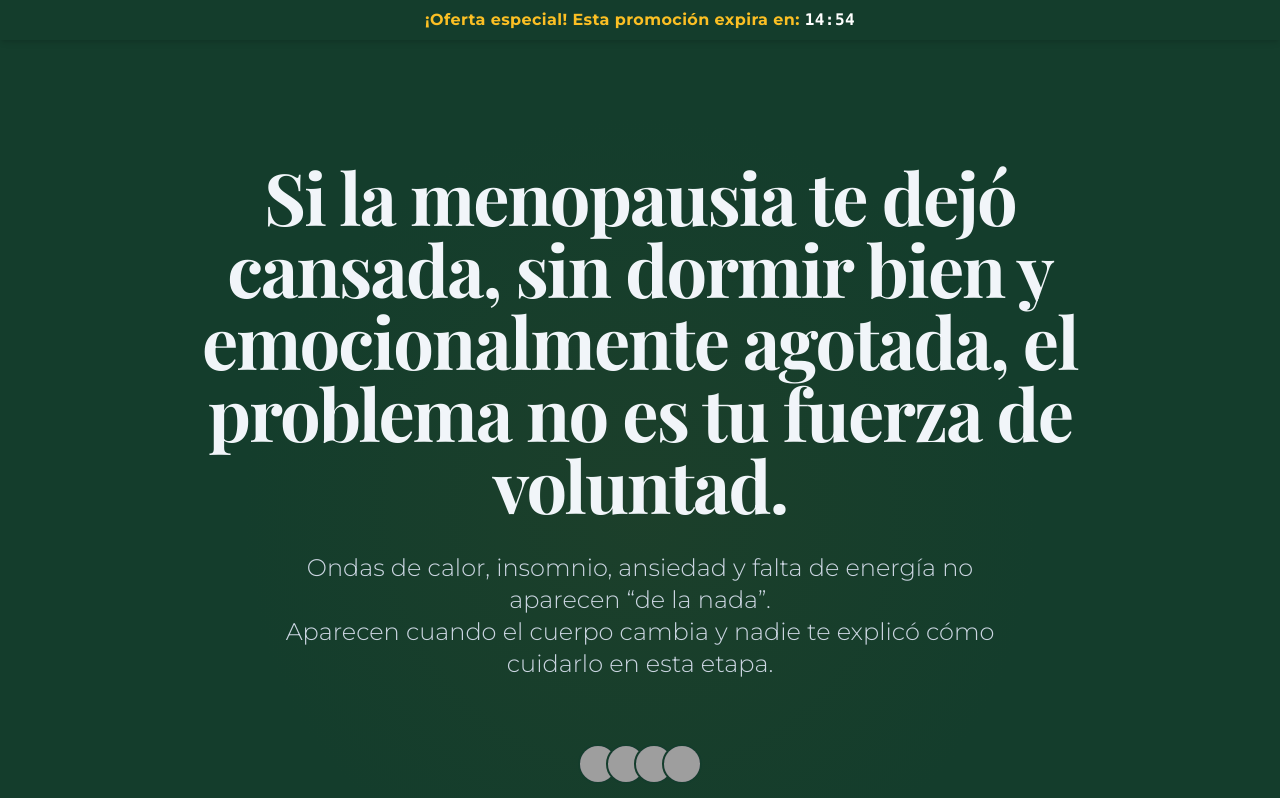
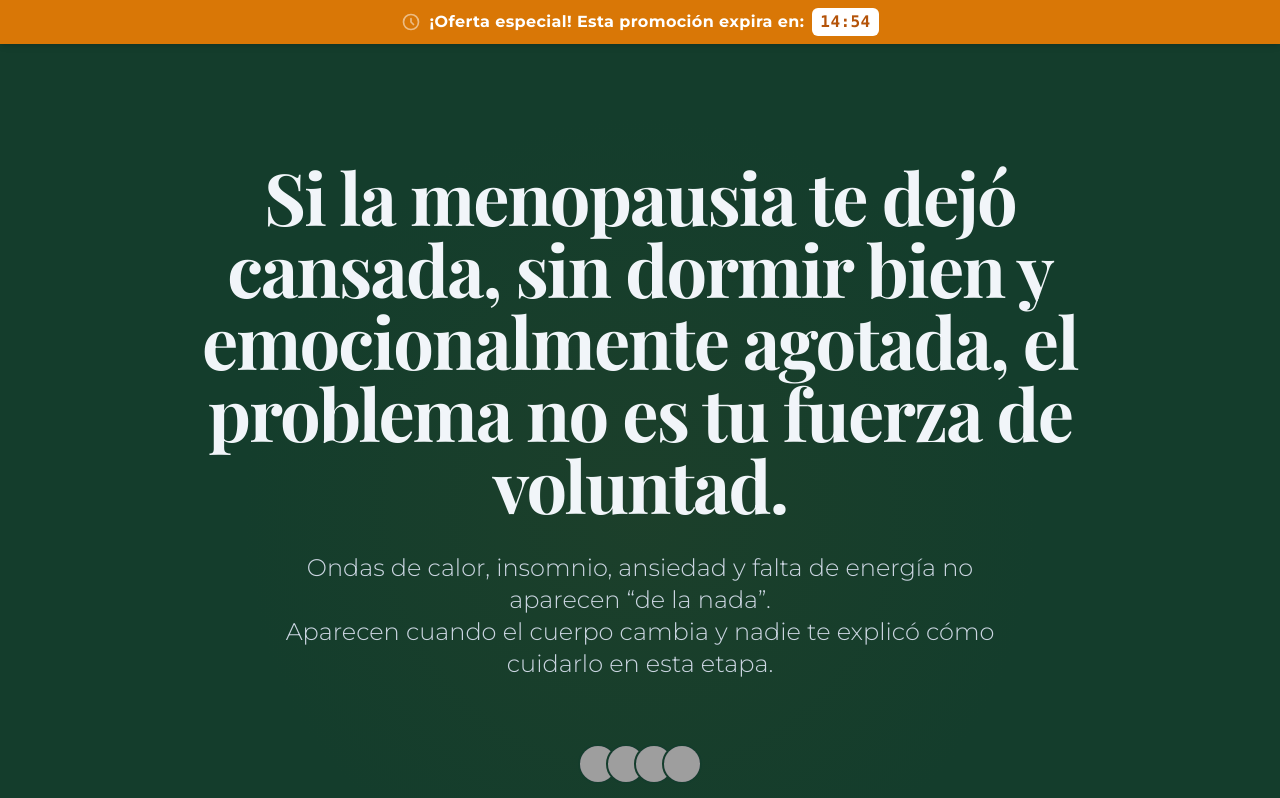
Before and after one commit to Oseias623/lumina-landing-page-generator, a React (Vite) app: page / in a window 1280 px wide. Shown: the top 798 px of the page. Built offline with nearby package versions, Linux system fonts and the light colour scheme; grey boxes are pictures that could not be loaded; a web font is replaced by a local one.

Commit message:
Highlight countdown timer with Gold brand color

```diff
--- a/components/CountdownTimer.tsx
+++ b/components/CountdownTimer.tsx
@@ -22,9 +22,13 @@ const CountdownTimer: React.FC = () => {
   const display = `${String(minutes).padStart(2, '0')}:${String(secs).padStart(2, '0')}`;
 
   return (
-    <div className="fixed top-0 left-0 right-0 z-[60] bg-navy-900 text-center py-2 px-4 shadow-md">
-      <span className="text-gold-400 font-bold text-sm sm:text-base tracking-wide">
-        ¡Oferta especial! Esta promoción expira en: <span className="font-mono text-white">{display}</span>
+    <div className="fixed top-0 left-0 right-0 z-[60] bg-gold-500 text-center py-2 px-4 shadow-md">
+      <span className="text-white font-bold text-sm sm:text-base tracking-wide flex items-center justify-center gap-2">
+        <svg xmlns="http://www.w3.org/2000/svg" className="h-5 w-5 animate-pulse" fill="none" viewBox="0 0 24 24" stroke="currentColor">
+          <path strokeLinecap="round" strokeLinejoin="round" strokeWidth={2} d="M12 8v4l3 3m6-3a9 9 0 11-18 0 9 9 0 0118 0z" />
+        </svg>
+        <span>¡Oferta especial! Esta promoción expira en:</span>
+        <span className="font-mono bg-white text-gold-600 px-2 py-0.5 rounded-md">{display}</span>
       </span>
     </div>
   );
```
